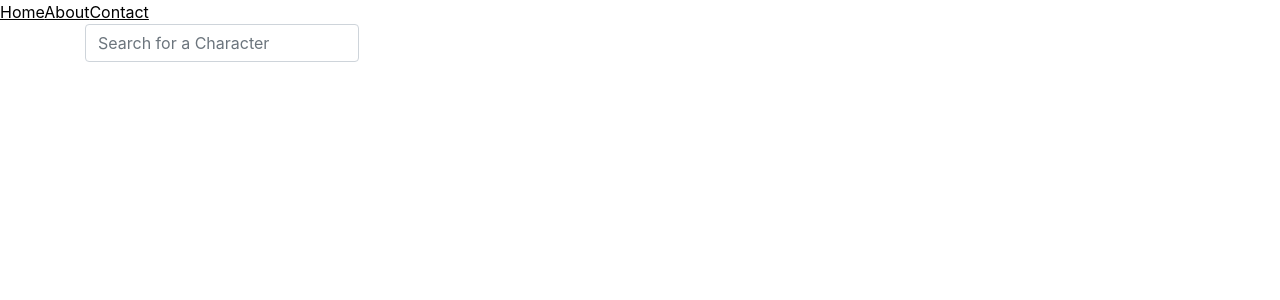
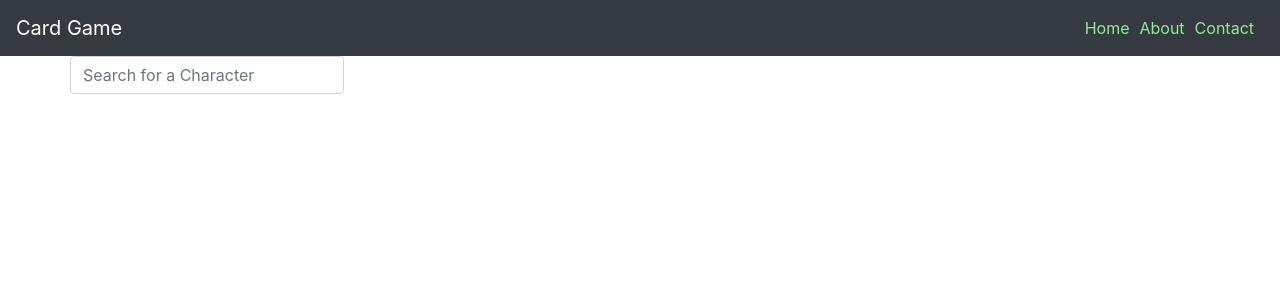
Before and after one commit to louisery/NoroffFinalCA, a React app: page / in a window 1280 px wide. Shown: the top 300 px of the page. Built offline with nearby package versions, Linux system fonts and the light colour scheme; no server answers.

Commit message:
created navbar

```diff
--- a/src/components/navComponent.jsx
+++ b/src/components/navComponent.jsx
@@ -2,19 +2,29 @@
 import { NavLink } from 'react-router-dom';
 
 export default class NavbarComponent extends React.Component {
-    constructor(props) {
-        super(props);
-        this.state = {
-            message: ''
-        }
-    }
-
     render() {
         return (
-            <nav className="mr-auto">
-                <NavLink to="/">Home</NavLink>
-                <NavLink to="/about">About</NavLink>
-                <NavLink to="/contact">Contact</NavLink>
+
+            <nav className="[ navbar navbar-expand-lg navbar-dark bg-dark ]" role="navigation">
+                <a className="[ navbar-brand ] [ mr-3 ]" href="#">Card Game</a>
+                <button className="[ navbar-toggler ]" type="button" data-toggle="collapse" data-target="#navbar-content" aria-controls="navbar-content"
+                    aria-expanded="false" aria-label="toggle navigation">
+                    <span className="[ navbar-toggler-icon ]"></span>
+                </button>
+
+                <div className="[ collapse navbar-collapse ]" id="navbar-content">
+                    <ul className="[ navbar-nav ml-auto ]">
+                        <li className="[ nav-item ] [ navbar__links navbar__links--color ]">
+                            <NavLink to="/">Home</NavLink>
+                        </li>
+                        <li className="[ nav-item ] [ navbar__links navbar__links--color ]">
+                            <NavLink to="/about">About</NavLink>
+                        </li>
+                        <li className="[ nav-item ] [ navbar__links navbar__links--color ]">
+                            <NavLink to="/contact">Contact</NavLink>
+                        </li>
+                    </ul>
+                </div>
             </nav>
         )
     }
--- a/src/components/searchComponent.jsx
+++ b/src/components/searchComponent.jsx
@@ -16,6 +16,7 @@
         const app = this;
 
         return (
+            <div className="[ row ]">
             <div className="[ col-sm-12 ] [ search ]">
                 <input type="text"
                     ref="searchTerm"
@@ -25,6 +26,7 @@
                 />
                 <br />
             </div>
+            </div>
         );
     }
 }
--- a/src/styles/app.scss
+++ b/src/styles/app.scss
@@ -1,9 +1,11 @@
+@import 'partials/navbar';
+
 .card {
     background-color: gray;
     margin-top: 10px;
+
+    a {
+        color: black;
+        text-decoration: underline;
+    }
 }
-
-a {
-    color: black;
-    text-decoration: underline;
-}
--- /dev/null
+++ b/src/styles/partials/_navbar.scss
@@ -0,0 +1,12 @@
+.navbar {
+    &__links {
+        margin-right: 10px;
+    }
+    &__links--color a {
+        color: lightgreen !important;
+    }
+
+    &__links--color a:hover {
+        color: lightblue !important;
+    }
+}
```
Also changed, not shown: src/index.ejs.
